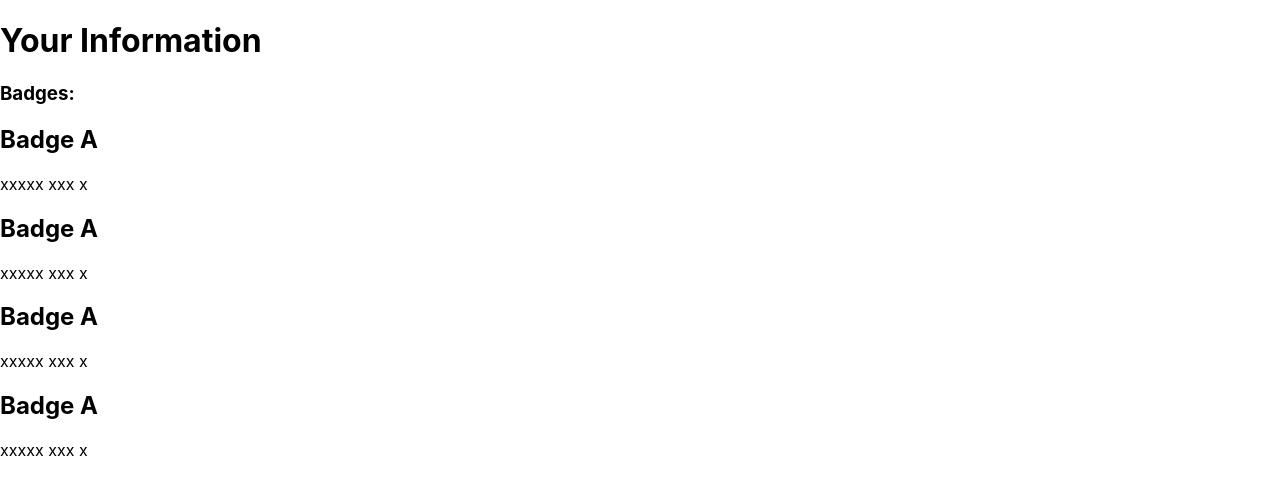
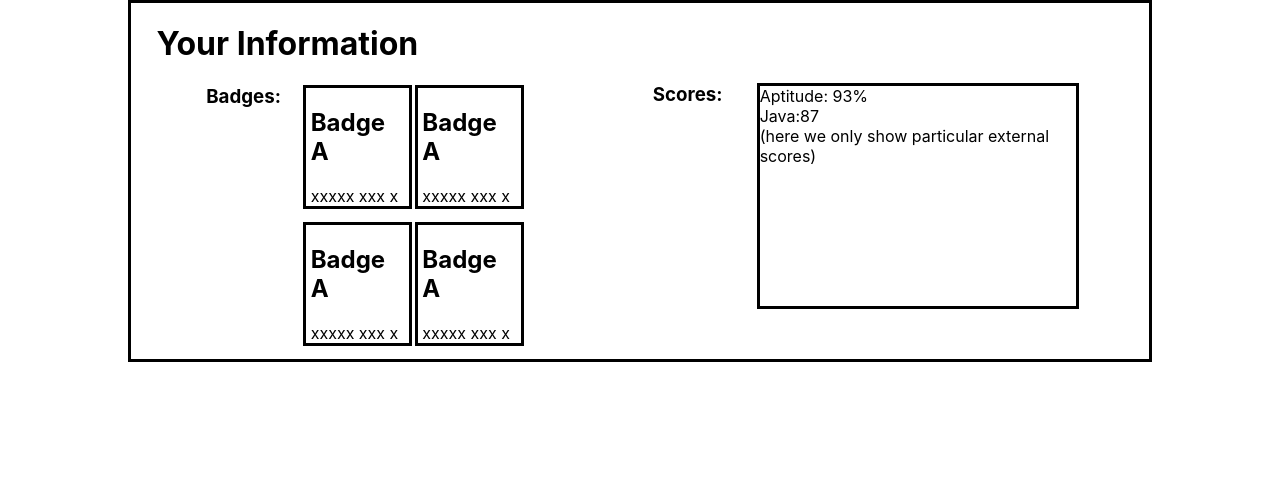
Before and after one commit to TanvirDF/TeamEngineering, a React (Create React App) app in the folder FrontEnd/: page / in a window 1280 px wide. Shown: the top 494 px of the page. Built offline with nearby package versions, Linux system fonts and the light colour scheme.

Commit message:
committing profile information component

```diff
--- a/FrontEnd/src/CSS/Information.css
+++ b/FrontEnd/src/CSS/Information.css
@@ -0,0 +1,82 @@
+.profile-container {
+    border-style: solid;
+    border-color: black;
+    display: flex;
+    flex-direction: row;
+    margin-left: 10%;
+    margin-right: 10%;
+    padding-left: 2%;
+}
+
+.info-container {
+    /* border-style: solid; */
+    border-color: black;
+    width: 50%;
+    display: flex;
+    flex-direction: column;
+    /* padding-left: 2%; */
+}
+
+.badge-container {
+    /* border-style: solid; */
+    border-color: black;
+    display: flex;
+    flex-direction: row;
+    padding-left: 10%;
+    /* width: 25%; */
+}
+
+
+.badge-holder {
+    /* border-style: solid; */
+    border-color: black;
+    display: flex;
+    flex-direction: row;
+    width: 50%;
+    /* margin-left: 2%; */
+    /* width: 50%; */
+    /* margin-right: 2%; */
+}
+
+h3 {
+    margin: 0%;
+    word-wrap: break-word;
+}
+
+.holder {
+    /* border-style: solid; */
+    border-color: black;
+    margin-left: 10%;
+}
+
+.badge {
+    border-style: solid;
+    border-color: black;
+    /* margin-left: 2%; */
+    /* margin-right: 2%; */
+    /* margin-top: 5%; */
+    margin-bottom: 15%;
+    width: 100%;
+    padding-left: 5%;
+    padding-right: 10%;
+    /* width: 50%; */
+}
+
+.label {
+    margin-top: 80px;
+}
+
+.scrollBox {
+    border-style: solid;
+    border-color: black;
+    overflow: scroll;
+    margin-top: 80px;
+    margin-bottom: 50px;
+    margin-left: 8%;
+}
+
+.score-container {
+    display: flex;
+    flex-direction: row;
+
+}
--- a/FrontEnd/src/component/Information.jsx
+++ b/FrontEnd/src/component/Information.jsx
@@ -1,30 +1,16 @@
 import React from 'react';
-
+import ProfileBadge from './ProfileBadge';
+import ProfileScore from './ProfileScore';
+import '../CSS/Information.css';
 
 
 
 const Information = () => {
     return (
-        <>
-            <h1>Your Information</h1>
-            <h3>Badges:</h3>
-            <div className='badge1'>
-                <h2>Badge A</h2>
-                <p>xxxxx xxx x</p>
-            </div>
-            <div className='badge2'>
-                <h2>Badge A</h2>
-                <p>xxxxx xxx x</p>
-            </div>
-            <div className='badge3'>
-                <h2>Badge A</h2>
-                <p>xxxxx xxx x</p>
-            </div>
-            <div className='badge4'>
-                <h2>Badge A</h2>
-                <p>xxxxx xxx x</p>
-            </div>
-        </>
+        <div className='profile-container'>
+            <ProfileBadge />
+            <ProfileScore />
+        </div>
     );
 }
 
--- /dev/null
+++ b/FrontEnd/src/component/ProfileBadge.jsx
@@ -0,0 +1,40 @@
+import React from 'react';
+// import '../CSS/Information.css';
+
+
+
+const ProfileBadge = () => {
+    return (
+        <div className='info-container'>
+            <div><h1>Your Information</h1></div>
+            <div className='badge-container'>
+                <div><h3>Badges:</h3></div>
+                <div className='badge-holder'>
+                    <div className='holder'>
+                        <div className='badge'>
+                            <h2>Badge A   </h2>
+                            xxxxx xxx x
+                        </div>
+                        <div className='badge'>
+                            <h2>Badge A   </h2>
+                            xxxxx xxx x
+                        </div>
+                    </div>
+                    <div className='holder'>
+                        <div className='badge'>
+                            <h2>Badge A   </h2>
+                            xxxxx xxx x
+                        </div>
+                        <div className='badge'>
+                            <h2>Badge A   </h2>
+                            xxxxx xxx x
+                        </div>
+                    </div>
+                </div>
+            </div>
+        </div>
+    );
+}
+
+
+export default ProfileBadge;
--- /dev/null
+++ b/FrontEnd/src/component/ProfileScore.jsx
@@ -0,0 +1,17 @@
+import React from 'react';
+
+
+
+const ProfileScore = () => {
+    return (
+        <div className='score-container'>
+            <div className='label'><h3>Scores:</h3></div>
+            <div className='scrollBox'>Aptitude: 93%<br />
+                Java:87<br />
+                (here we only show particular external scores)</div>
+        </div>
+    );
+}
+
+
+export default ProfileScore;
```
